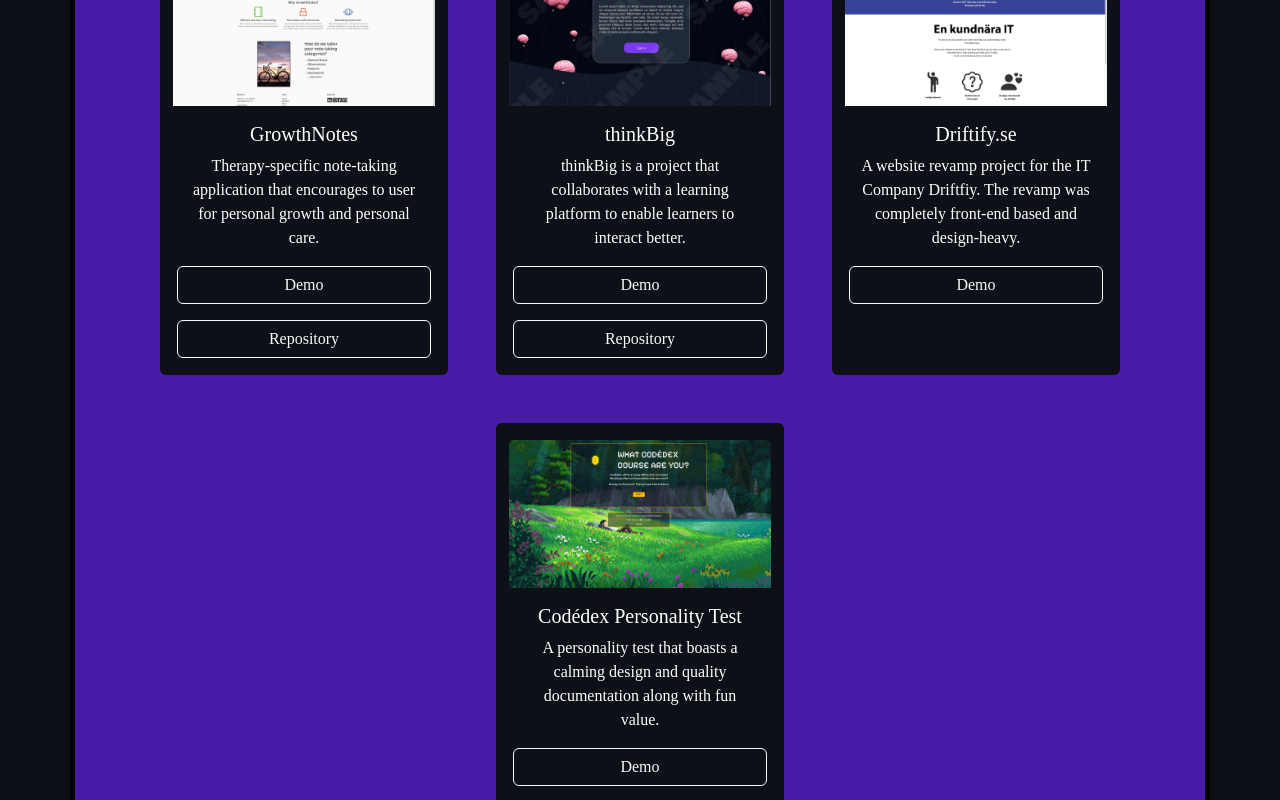
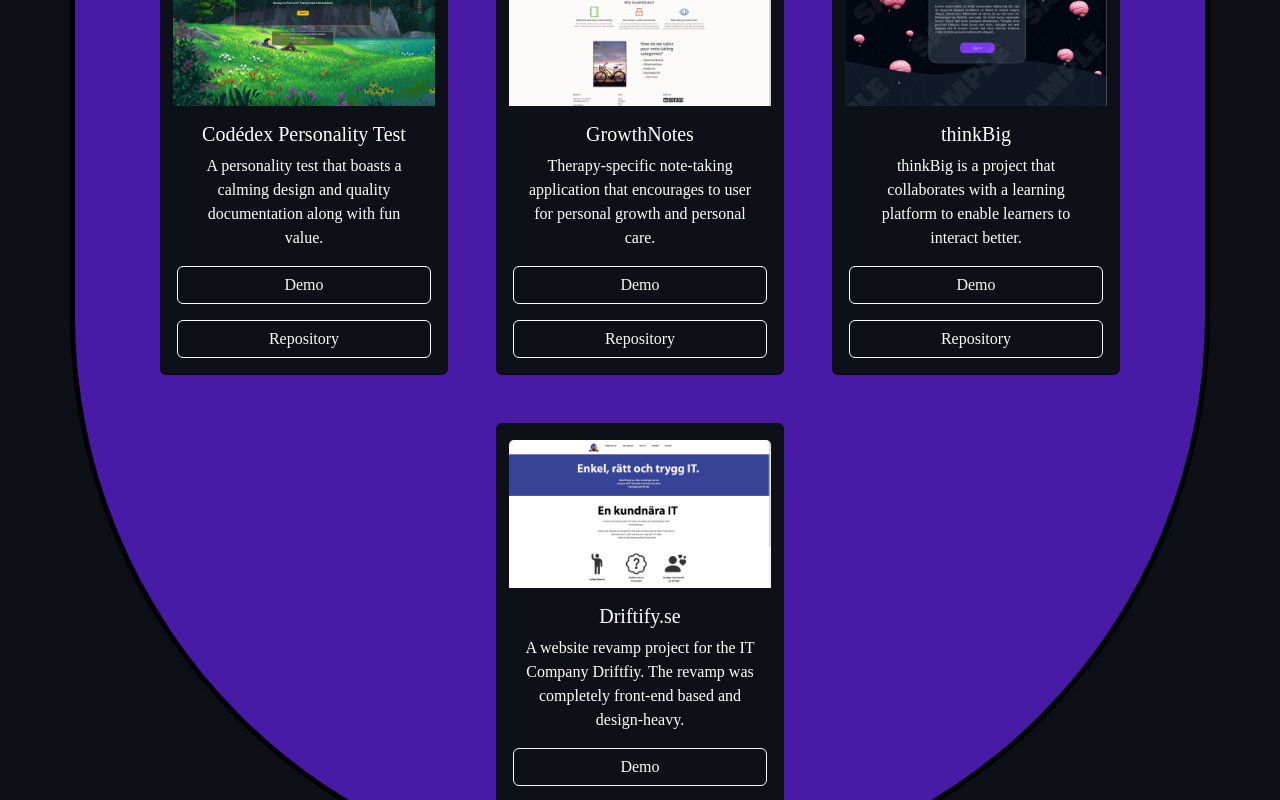
Before and after one commit to sujade/portfolioSite, a React (Vite) app: page / in a window 1280 px wide. Shown: the part 800-1600 px from the top of the page. Built offline with nearby package versions, Linux system fonts and the light colour scheme; a web font is replaced by a local one.

Commit message:
change projects pattern and order

```diff
--- a/src/Components/Projects.tsx
+++ b/src/Components/Projects.tsx
@@ -8,7 +8,7 @@
 const Projects = () => {
     return (
         <Container id="projects"
-                   className="py-5 py-md-0 text-center mt-5 shadow-sm border border-black border-5 rounded-5">
+                   className="py-5 py-md-0 text-center mt-5 shadow-sm border border-black border-5 rounded-pill rounded-top">
             <Row><h2 className="mt-3">My Projects:</h2>
                 <p>Here, you can see some projects that <br className="d-inline d-md-none"/> I've made or took part in.
                 </p></Row>
@@ -16,13 +16,20 @@
                 <Row className="d-flex justify-content-center gap-5">
                     <Row className="d-flex justify-content-center gap-5">
                         <CustomCard
+                            title="Codédex Personality Test"
+                            text="A personality test that boasts a calming design and quality documentation along with fun value."
+                            image={Codedex}
+                            demoUrl="https://codedex-quiz.vercel.app/"
+                            repoUrl={"https://github.com/sujade/codedex-quiz"}
+                        />
+
+                        <CustomCard
                             title="GrowthNotes"
                             text="Therapy-specific note-taking application that encourages to user for personal growth and personal care."
                             image={GrowthNotes}
                             demoUrl="https://growth-notes.netlify.app/"
                             repoUrl="https://github.com/sujade/growthnotes"
                         />
-
                         <CustomCard
                             title="thinkBig"
                             text="thinkBig is a project that collaborates with a learning platform to enable learners to interact better."
@@ -30,23 +37,13 @@
                             demoUrl="https://thinkbigproject.netlify.app/"
                             repoUrl="https://github.com/thinkbig-project/thinkbig"
                         />
-
+                    </Row>
+                    <Row className="d-flex justify-content-center gap-5">
                         <CustomCard
                             title="Driftify.se"
                             text="A website revamp project for the IT Company Driftfiy. The revamp was completely front-end based and design-heavy."
                             image={Driftify}
                             demoUrl="https://driftify.se"
-                        />
-                    </Row>
-                    <Row className="d-flex justify-content-center gap-5">
-
-
-                        <CustomCard
-                            title="Codédex Personality Test"
-                            text="A personality test that boasts a calming design and quality documentation along with fun value."
-                            image={Codedex}
-                            demoUrl="https://codedex-quiz.vercel.app/"
-                            repoUrl={"https://github.com/sujade/codedex-quiz"}
                         />
                     </Row>
                 </Row>
```
